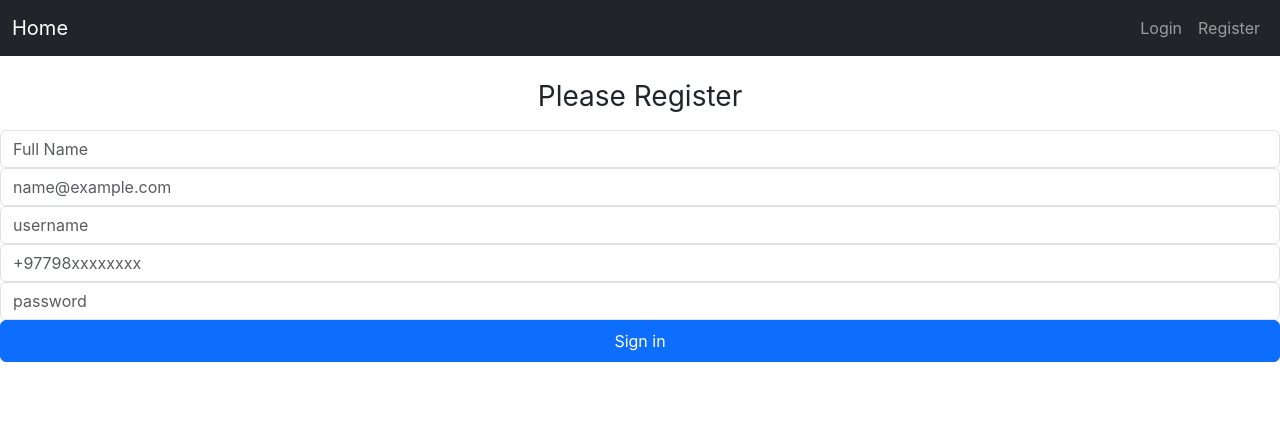
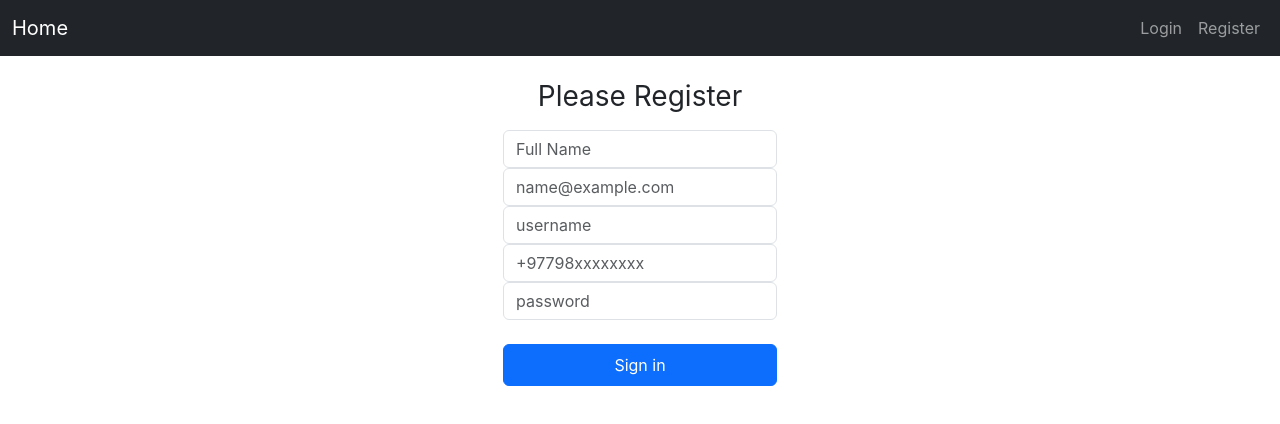
Before and after one commit to code002-ZeroTwo/c2cecom, a React (Create React App) app in the folder frontend2/: page /register in a window 1280 px wide. Shown: the top 424 px of the page. Built offline with nearby package versions, Linux system fonts and the light colour scheme.

Commit message:
updated css and status code in login and register api

```diff
--- a/frontend2/src/App.css
+++ b/frontend2/src/App.css
@@ -220,3 +220,10 @@ input[type="radio"]:checked + label {
 .value {
   margin-bottom: 10px;
 }
+
+.LoginForm{
+  display: flex;
+  width: 100%;
+  justify-content: center;
+  align-items: center;
+}
--- a/frontend2/src/pages/Login.js
+++ b/frontend2/src/pages/Login.js
@@ -15,7 +15,12 @@ const Login = (props) => {
       body: JSON.stringify({ email, password }),
     });
 
-    setNavigate(true);
+    if (response.status === 200) {
+      setNavigate(true);
+    }
+    else{
+      alert("login invalid");
+    }
 
     const { jwt } = await response.json();
     console.log(jwt);
@@ -46,7 +51,7 @@ const Login = (props) => {
   }
 
   return (
-    <div>
+    <div className="LoginForm">
       <form onSubmit={submit}>
         <h1 className="h3 mb-3 fw-normal">Please sign in</h1>
         <div className="">
@@ -70,7 +75,7 @@ const Login = (props) => {
             }}
           />
         </div>
-
+        <br />
         <button className="btn btn-primary w-100 py-2" type="submit">
           Sign in
         </button>
--- a/frontend2/src/pages/Register.js
+++ b/frontend2/src/pages/Register.js
@@ -30,7 +30,7 @@ function Register() {
   }
 
   return (
-    <div>
+    <div className="LoginForm">
       <form onSubmit={submit}>
         <h1 className="h3 mb-3 fw-normal">Please Register</h1>
         <div>
@@ -79,6 +79,7 @@ function Register() {
             onChange={(e) => setPassword(e.target.value)}
           />
         </div>
+        <br />
 
         <button className="btn btn-primary w-100 py-2" type="submit">
           Sign in
```
Also changed, not shown: 1 other file (tests, documents, lock files or other folders).
